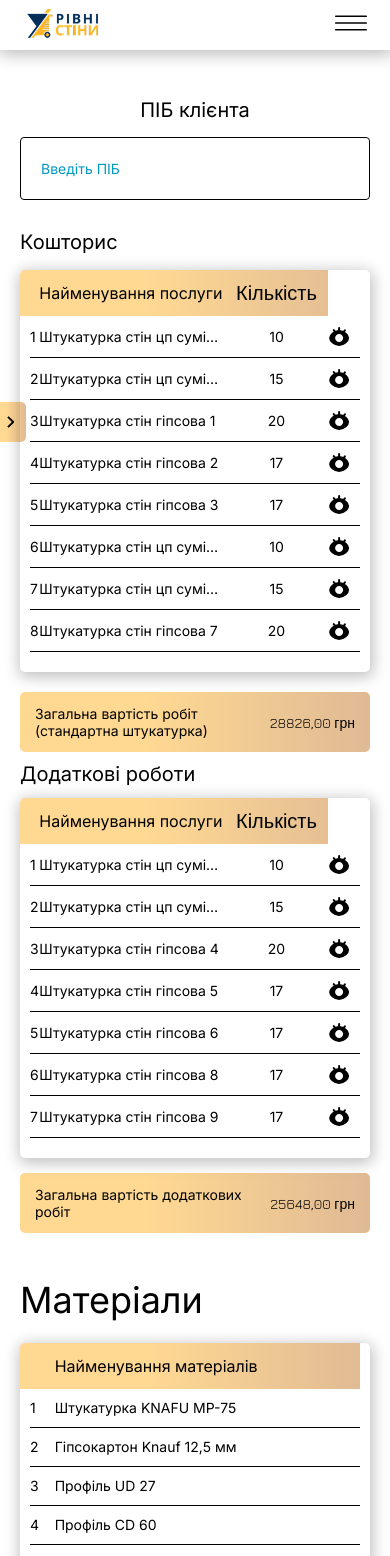
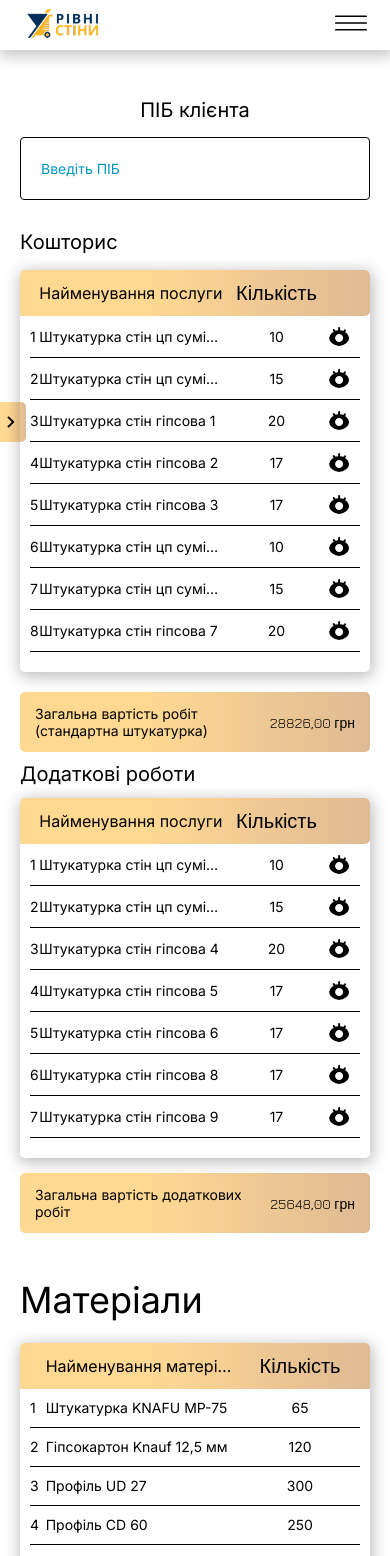
Before and after one commit to DonAkardion/StraightWalls_FE, a Next.js app: page /admin/addProject in a window 390 px wide. Shown: the top 1556 px of the page. Built offline with nearby package versions, Linux system fonts and the light colour scheme; a web font is replaced by a local one.

Commit message:
fix: materialsTable addProject

```diff
--- a/src/components/Project/ProjectsDetailed/ProjectEstimate/ProjectEstimateTable/ProjectServicesTable.tsx
+++ b/src/components/Project/ProjectsDetailed/ProjectEstimate/ProjectEstimateTable/ProjectServicesTable.tsx
@@ -93,7 +93,7 @@ export const ProjectServicesTable = ({
                 >
                   <button
                     onClick={(e) => handleDecrease(e, s)}
-                    className="w-4 h-4 pb-[3px] rounded md:flex hidden items-center  justify-center bg-white"
+                    className="w-4 h-4 pb-[3px] rounded md:flex hidden items-center  justify-center bg-white cursor-pointer"
                     type="button"
                   >
                     −
@@ -105,11 +105,11 @@ export const ProjectServicesTable = ({
                     onClick={(e) => e.stopPropagation()}
                     onChange={(e) => handleInputChange(e, s)}
                     className={`${styles.editInput} md:w-12 w-[100px] text-center rounded px-1 py-0`}
-                    placeholder=""
+                    placeholder="0"
                   />
                   <button
                     onClick={(e) => handleIncrease(e, s)}
-                    className="w-4 h-4 pb-[3px] rounded md:flex hidden items-center justify-center bg-white"
+                    className="w-4 h-4 pb-[3px] rounded md:flex hidden items-center justify-center bg-white cursor-pointer"
                     type="button"
                   >
                     +
--- a/src/components/Table/Table.module.css
+++ b/src/components/Table/Table.module.css
@@ -163,6 +163,13 @@
 /* правила для AddProject  Materials*/
 :global(.projectMaterialsEditorWrap) .TableRowCell:nth-child(6) {
   background: var(--yellow-gradient);
+  width: 120px;
+}
+:global(.projectMaterialsEditorWrap) .TableRowCell:nth-child(7) {
+  width: 120px;
+}
+:global(.projectMaterialsEditorWrap) .TableRowCell:nth-child(8) {
+  width: 120px;
 }
 :global(.projectMaterialsEditorWrap) .TableCell:nth-child(4) {
   background: var(--yellow-gradient);
@@ -177,6 +184,9 @@
   display: none;
 }
 :global(.projectMaterialsEditorWrap) .TableCell:nth-child(7) {
+  display: none;
+}
+:global(.projectMaterialsEditorWrap) .TableCellInspect {
   display: none;
 }
 /* #TODO правила для...*/
@@ -256,6 +266,30 @@
   :global(.projectEstimateTableWrap) .TableCellInspect {
     display: table-cell;
   }
+  :global(.projectEstimateTableWrap) .indentCellLast {
+    display: table-cell;
+  }
+  :global(.projectEstimateTableWrap) .indentCellSmall {
+    display: table-cell;
+  }
+  /* правила для AddProject  Materials*/
+  :global(.projectMaterialsEditorWrap) .indentCellLast {
+    display: table-cell;
+  }
+  :global(.projectMaterialsEditorWrap) .TableRowCell:nth-child(6) {
+    display: table-cell;
+    background: none;
+  }
+  :global(.projectMaterialsEditorWrap) .TableCell:nth-child(4) {
+    display: table-cell;
+    background: none;
+  }
+  :global(.projectMaterialsEditorWrap) .indentCellSmall {
+    display: table-cell;
+  }
+  :global(.projectMaterialsEditorWrap) .TableCellInspect {
+    display: table-cell;
+  }
 }
 
 @media (min-width: 768px) {
--- a/src/components/addProject/MaterialsEditor/MaterialsEditor.module.css
+++ b/src/components/addProject/MaterialsEditor/MaterialsEditor.module.css
@@ -1,3 +1,16 @@
 .materialTotalCost {
   background: var(--yellow-gradient);
 }
+.editInput:focus {
+  outline: none;
+  box-shadow: none;
+}
+.editInput::-webkit-outer-spin-button,
+.editInput::-webkit-inner-spin-button {
+  -webkit-appearance: none;
+  margin: 0;
+}
+
+.editInput {
+  -moz-appearance: textfield;
+}
--- a/src/components/addProject/MaterialsEditor/MaterialsEditor.tsx
+++ b/src/components/addProject/MaterialsEditor/MaterialsEditor.tsx
@@ -45,7 +45,7 @@ export function MaterialsEditor() {
               e.stopPropagation();
               changeAmount(m.id, Math.max(0, m.amount - 1));
             }}
-            className="hidden md:inline-flex w-6 h-6 items-center justify-center bg-white rounded"
+            className="hidden md:inline-flex w-4 h-4 pb-[3px] items-center justify-center bg-white rounded cursor-pointer"
             aria-label="decrease"
           >
             −
@@ -54,7 +54,7 @@ export function MaterialsEditor() {
           <input
             type="number"
             min={0}
-            value={m.amount}
+            value={m.amount === 0 ? "" : m.amount}
             onChange={(e) => {
               e.stopPropagation();
               const v = e.target.value === "" ? 0 : Number(e.target.value);
@@ -62,7 +62,8 @@ export function MaterialsEditor() {
               changeAmount(m.id, v);
             }}
             onClick={(e) => e.stopPropagation()}
-            className="w-[80px] md:w-12 text-center rounded px-1 py-0"
+            className={`${styles.editInput} w-[80px] md:w-12 text-center rounded px-1 py-0`}
+            placeholder="0"
           />
 
           <button
@@ -71,7 +72,7 @@ export function MaterialsEditor() {
               e.stopPropagation();
               changeAmount(m.id, m.amount + 1);
             }}
-            className="hidden md:inline-flex w-6 h-6 items-center justify-center bg-white rounded"
+            className="hidden md:inline-flex w-4 h-4 pb-[3px] items-center justify-center bg-white rounded cursor-pointer"
             aria-label="increase"
           >
             +
--- a/src/features/addProject/AddProject.module.css
+++ b/src/features/addProject/AddProject.module.css
@@ -10,7 +10,9 @@
   font-size: 24px;
   background: var(--yellow-gradient);
 }
-
+.nextPageBtn:hover {
+  box-shadow: 0px 4px 14.8px 0px #ffb326;
+}
 @media (width >= 48rem /* 768px */) {
   .selectorTytle {
     font-size: 24px;
```
